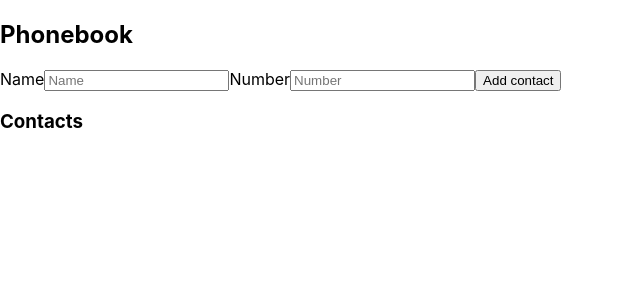
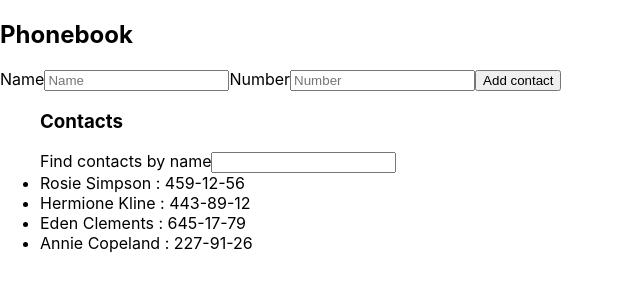
Before and after one commit to AntonLovkin/goit-react-hw-02-phonebook, a React (Create React App) app: page / in a window 1280 px wide. Shown: the top 300 px of the page, without its empty margins (0-640 px from the left). Built offline with nearby package versions, Linux system fonts and the light colour scheme.

Commit message:
step 3 done
add Filter

```diff
--- a/src/App.js
+++ b/src/App.js
@@ -2,30 +2,37 @@
 import logo from "./logo.svg";
 import "./App.css";
 import { v4 as uuidv4 } from "uuid";
+import Filter from "./components/Filter";
 
 class App extends Component {
   state = {
-    contacts: [],
+    contacts: [
+      { id: "id-1", name: "Rosie Simpson", number: "459-12-56" },
+      { id: "id-2", name: "Hermione Kline", number: "443-89-12" },
+      { id: "id-3", name: "Eden Clements", number: "645-17-79" },
+      { id: "id-4", name: "Annie Copeland", number: "227-91-26" },
+    ],
     name: "",
     number: "",
+    filter: "",
   };
 
   addContact = (name, number) => {
-    console.log(name);
-    console.log(number);
+    // console.log(name);
+    // console.log(number);
 
     const contact = {
       id: uuidv4(),
       name,
       number,
     };
+
     this.setState((prevState) => ({
       contacts: [contact, ...prevState.contacts],
     }));
   };
+
   handleChangeNumber = (evt) => {
-    console.log(evt.target.value);
-
     this.setState({
       // name: evt.currentTarget.value,
       number: evt.target.numbervalue,
@@ -33,28 +40,27 @@
   };
 
   handleChange = ({ target }) => {
-    // console.log(evt.currentTarget.numbervalue);
-    // console.log(evt.target.value);
     const { name, value } = target;
-
     this.setState({
       [name]: value,
-      // number: evt.currentTarget.numbervalue
     });
   };
 
   handleSubmit = (evt) => {
     evt.preventDefault();
-    // console.log(this.state);
     const { name, number } = this.state;
 
-    console.log(`
-    name: ${name}
-    number:${number}`);
+    // console.log(`
+    // name: ${name}
+    // number:${number}`);
 
     this.addContact(name, number);
     this.setState({ name: "", number: "" });
     this.reset();
+  };
+
+  changeFilter = (evt) => {
+    this.setState({ filter: evt.currentTarget.value });
   };
 
   reset = () => {
@@ -62,7 +68,14 @@
   };
 
   render() {
-    const { name, number } = this.state;
+    const { name, number, filter } = this.state;
+
+    const normalizedFilter = this.state.filter.toLocaleLowerCase();
+
+    const filteredContacts = this.state.contacts.filter((contact) =>
+      contact.name.toLowerCase().includes(normalizedFilter)
+    );
+
     return (
       <form onSubmit={this.handleSubmit}>
         <h2>Phonebook</h2>
@@ -93,16 +106,20 @@
             required
           />
         </label>
+
         <button type="submit">Add contact</button>
 
-        <ul> </ul>
-        <h3>Contacts</h3>
-        {console.log(this.state.contacts)}
-        {this.state.contacts.map((contact) => (
-          <li key={contact.id}>
-            {contact.name} : {contact.number}
-          </li>
-        ))}
+        <ul>
+          <h3>Contacts</h3>
+
+          <Filter value={filter} onChange={this.changeFilter} />
+
+          {filteredContacts.map(({ name, number, id }) => (
+            <li key={id}>
+              {name} : {number}
+            </li>
+          ))}
+        </ul>
       </form>
     );
   }
--- /dev/null
+++ b/src/components/Filter.js
@@ -0,0 +1,10 @@
+import React from "react";
+
+const Filter = ({ value, onChange }) => (
+  <label>
+    Find contacts by name
+    <input type="text" value={value} onChange={onChange}></input>
+  </label>
+);
+
+export default Filter;
```
